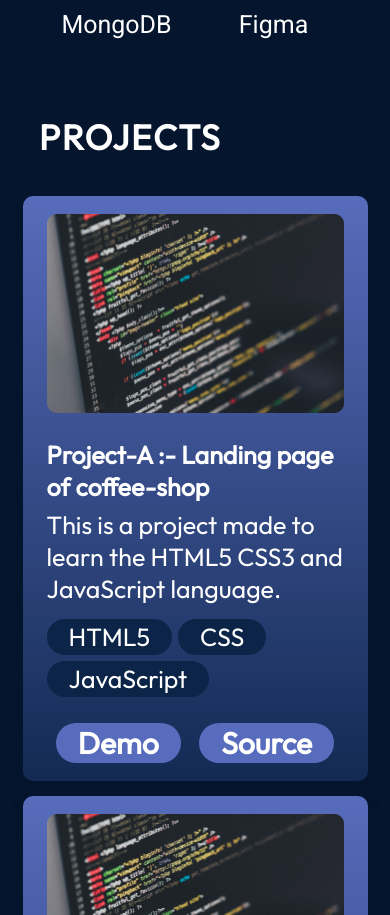
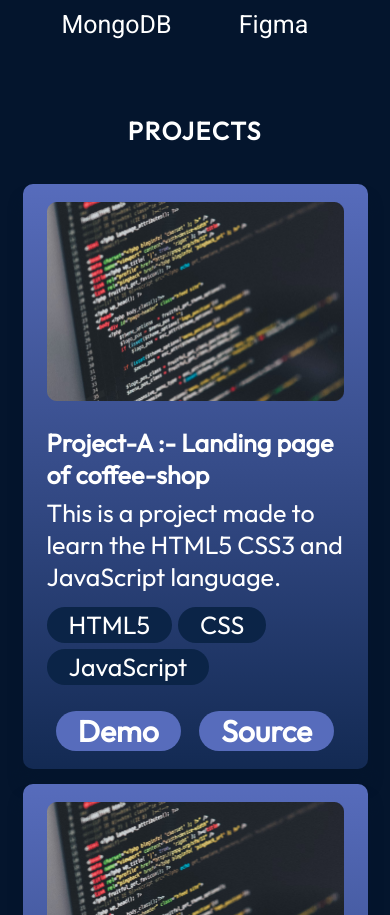
Before and after one commit to jayraj1750/My-Portfolio, a React (Vite) app: page / in a window 390 px wide. Shown: the part 2671-3586 px from the top of the page. Built offline with nearby package versions, Linux system fonts and the light colour scheme.

Commit message:
changes in Projects section

```diff
--- a/src/components/Projects/Projects.module.css
+++ b/src/components/Projects/Projects.module.css
@@ -3,8 +3,12 @@
 .container {
   margin-top: 76px;
   color: var(--color-text);
-  margin-left: 10%;
-  margin-right: 10%;
+  margin-left: autp;
+  margin-right: autp;
+  justify-content: flex-start;
+  display: flex;
+  flex-direction: column;
+  align-items: center;
 }
 
 .title {
@@ -24,3 +28,29 @@
   gap: 15px;
   width: 100%;
 }
+
+@media (max-width: 600px) {
+  .container {
+     margin-left: 5%;
+     margin-right: 5%;
+   }
+
+  .title {
+     font-size: 25px;
+   }
+
+  .projects {
+     flex-direction: column;
+   }
+ }
+
+ @media (min-width: 601px) and (max-width: 1024px) {
+  .container {
+     margin-left: 8%;
+     margin-right: 8%;
+   }
+
+  .title {
+     font-size: 30px;
+   }
+ }
```
